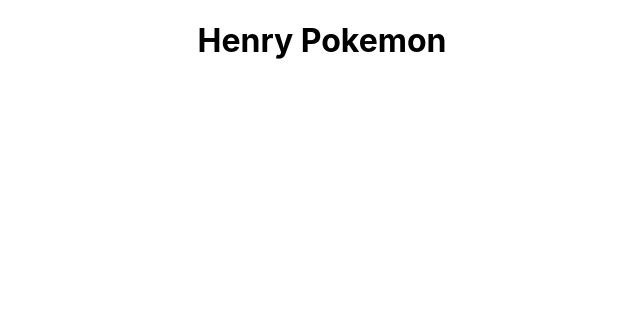
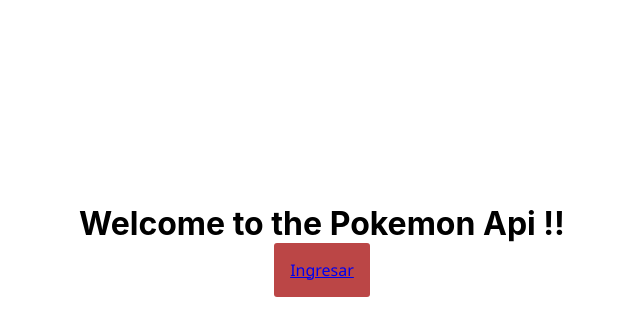
Before and after one commit to Joacoruarte/Pokemon-api, a React (Create React App) app in the folder PI-Pokemon-main/client/: page / in a window 1280 px wide. Shown: the top 336 px of the page, without its empty margins (318-958 px from the left). Built offline with nearby package versions, Linux system fonts and the light colour scheme.

Commit message:
reducer && store

```diff
--- a/PI-Pokemon-main/client/package.json
+++ b/PI-Pokemon-main/client/package.json
@@ -6,9 +6,13 @@
     "@testing-library/jest-dom": "^5.11.6",
     "@testing-library/react": "^11.2.1",
     "@testing-library/user-event": "^12.2.2",
+    "axios": "^0.26.0",
     "react": "^17.0.1",
     "react-dom": "^17.0.1",
+    "react-redux": "^7.2.6",
+    "react-router-dom": "^5.3.0",
     "react-scripts": "4.0.0",
+    "redux-thunk": "^2.4.1",
     "web-vitals": "^0.2.4"
   },
   "scripts": {
--- a/PI-Pokemon-main/client/src/App.css
+++ b/PI-Pokemon-main/client/src/App.css
@@ -1,38 +1,5 @@
-.App {
-  text-align: center;
-}
-
-.App-logo {
-  height: 40vmin;
-  pointer-events: none;
-}
-
-@media (prefers-reduced-motion: no-preference) {
-  .App-logo {
-    animation: App-logo-spin infinite 20s linear;
-  }
-}
-
-.App-header {
-  background-color: #282c34;
-  min-height: 100vh;
-  display: flex;
-  flex-direction: column;
-  align-items: center;
-  justify-content: center;
-  font-size: calc(10px + 2vmin);
-  color: white;
-}
-
-.App-link {
-  color: #61dafb;
-}
-
-@keyframes App-logo-spin {
-  from {
-    transform: rotate(0deg);
-  }
-  to {
-    transform: rotate(360deg);
-  }
-}
+/* body{
+  background-image: url('https://i.pinimg.com/originals/68/64/3e/68643ee84b6a587ca0eb24f7183551d6.jpg');
+  background-size: 100% 100%;
+  background-attachment: fixed;
+} */
--- a/PI-Pokemon-main/client/src/App.js
+++ b/PI-Pokemon-main/client/src/App.js
@@ -1,10 +1,18 @@
 import './App.css';
+import { Route } from "react-router-dom";
+import inicio from './components/inicio/inicio';
+import home from './components/home/home';
+import pokemon from './components/pokemonDetail/pokemon'
+import newpk from './components/newPokemon/newpk'
 
 function App() {
   return (
-    <div className="App">
-      <h1>Henry Pokemon</h1>
-    </div>
+    <>
+      <Route exact path='/' component={inicio} />
+      <Route exact path='/home' component={home} />
+      <Route exact path='/detail' component={pokemon} />
+      <Route exact path='/create' component={newpk} />
+    </>
   );
 }
 
--- /dev/null
+++ b/PI-Pokemon-main/client/src/actions/index.js
@@ -0,0 +1,11 @@
+
+export const GET_POKEMON = 'GET_POKEMON';
+
+
+export function getPokemon(pokemon){
+    return async function(dispatch){
+        const response = await fetch(`http://localhost:3001/pokemons?name=${pokemon}`)
+        const payload = await response.json()
+        dispatch({type: 'GET_POKEMON' , payload})
+    }
+}
--- /dev/null
+++ b/PI-Pokemon-main/client/src/components/home/home.jsx
@@ -0,0 +1,34 @@
+import React from 'react'
+import { useDispatch } from 'react-redux';
+import { getPokemon } from '../../actions';
+
+export default function Home() {
+
+  const [name , setName] = React.useState("");
+  const dispatch = useDispatch()
+
+  const handleOnChange = (event) => {
+    setName(event.target.value)
+  }
+
+  const handleOnSubmit = (event) => {
+    event.preventDefault();
+    dispatch(getPokemon(name))
+  }
+
+  return (
+    <div>
+        <h1>Bienvenido al home!</h1>
+        <h2>Busca tu pokemon favorito</h2>
+        <form onSubmit={(e) => handleOnSubmit(e)}>
+          <label htmlFor='name'>Pokemon: </label>
+          <input
+           type='text'
+           autoComplete='off'
+           value={name}
+           onChange={(e) => handleOnChange(e)} />
+           <button type='submit'>BUSCAR</button>
+        </form>
+    </div>
+  )
+}
--- /dev/null
+++ b/PI-Pokemon-main/client/src/components/inicio/inicio.css
@@ -0,0 +1,32 @@
+.container{
+    display: flex;
+    height: 500px;
+    margin: 0px auto;
+    width: 51%;
+    justify-content: center;
+    flex-direction: column
+}
+
+.welcome{
+    margin: 0px auto;
+    text-align: center;
+}
+
+.home{
+    background-color: #bb4646;
+    text-decoration: none;
+    margin: 0px auto;
+    color: black;
+    border-style:none;
+    padding: 1rem;
+    font-size: 16px;
+    font-family:'Segoe UI', Tahoma, Geneva, Verdana, sans-serif;
+    font-weight: 500;
+    border-radius: 3px;
+    transition: all 300ms;
+}
+
+.home:hover{
+    cursor: pointer;
+    color: #fff;
+}
--- /dev/null
+++ b/PI-Pokemon-main/client/src/components/inicio/inicio.jsx
@@ -0,0 +1,13 @@
+import React from 'react'
+import { Link } from 'react-router-dom'
+import './inicio.css'
+
+export default function inicio() {
+  return (
+    <div className='container'>
+      <h1 className='welcome'>Welcome to the Pokemon Api !!</h1>
+      <button className='home'><Link to={'/home'}>Ingresar</Link></button>
+    </div>
+
+  )
+}
--- /dev/null
+++ b/PI-Pokemon-main/client/src/components/newPokemon/newpk.jsx
@@ -0,0 +1,7 @@
+import React from 'react'
+
+export default function newpk() {
+  return (
+    <div>newpk</div>
+  )
+}
--- /dev/null
+++ b/PI-Pokemon-main/client/src/components/pokemonDetail/pokemon.jsx
@@ -0,0 +1,7 @@
+import React from 'react'
+
+export default function pokemon() {
+  return (
+    <div>pokemon</div>
+  )
+}
--- a/PI-Pokemon-main/client/src/index.js
+++ b/PI-Pokemon-main/client/src/index.js
@@ -3,10 +3,17 @@
 import './index.css';
 import App from './App';
 import reportWebVitals from './reportWebVitals';
+import { BrowserRouter } from 'react-router-dom';
+import { Provider } from 'react-redux'
+import store from './store/index'
 
 ReactDOM.render(
   <React.StrictMode>
-    <App />
+    <Provider store={store}>
+      <BrowserRouter>
+        <App />
+      </BrowserRouter>
+    </Provider>
   </React.StrictMode>,
   document.getElementById('root')
 );
--- /dev/null
+++ b/PI-Pokemon-main/client/src/reducer/index.js
@@ -0,0 +1,14 @@
+import { GET_POKEMON } from "../actions";
+
+const initialState = {
+    pokemonLoaded: [],
+}
+
+export default function reducer(state = initialState, { type , payload}){
+    switch(type){
+        case GET_POKEMON:{
+            return { ...state , pokemonLoaded: payload[0]}
+        }
+        default: return {...state};
+    }
+}
--- /dev/null
+++ b/PI-Pokemon-main/client/src/store/index.js
@@ -0,0 +1,10 @@
+import { createStore , applyMiddleware, compose } from 'redux'
+import rootReducer from "../reducer/index";
+import thunk from "redux-thunk";
+
+const composeEnhancer = window.__REDUX_DEVTOOLS_EXTENSION_COMPOSE__ || compose
+const store = createStore(rootReducer,
+    composeEnhancer(applyMiddleware(thunk))
+  );
+
+export default store;
```
